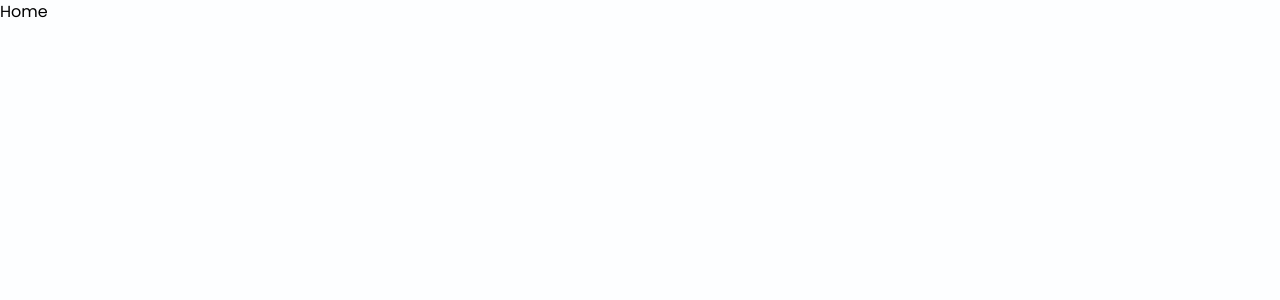
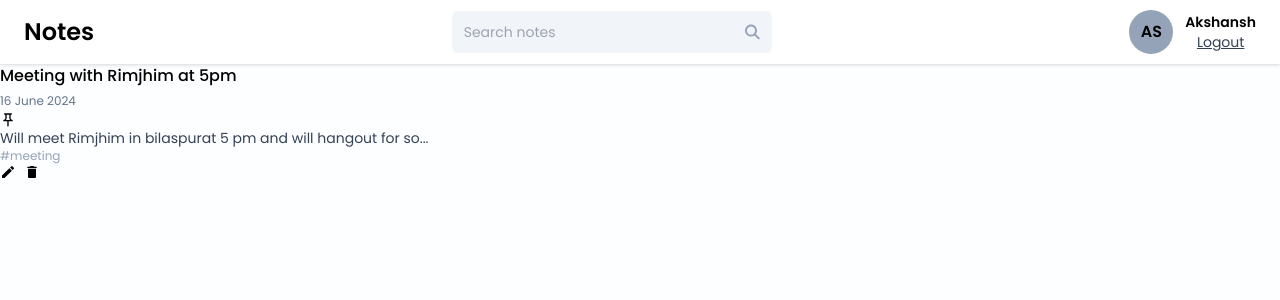
Before and after one commit to Akshansh029/NoteNest-app, a React (Vite) app in the folder client/notes-mern-app/: page /dashboard in a window 1280 px wide. Shown: the top 300 px of the page. Built offline with nearby package versions, Linux system fonts and the light colour scheme.

Commit message:
Card note created

```diff
--- /dev/null
+++ b/client/notes-mern-app/src/components/CardNote/CardNote.jsx
@@ -0,0 +1,36 @@
+/* eslint-disable react/prop-types */
+import { MdOutlinePushPin } from "react-icons/md";
+import { MdDelete, MdEdit } from "react-icons/md";
+
+const CardNote = ({
+  title,
+  date,
+  tags,
+  content,
+  isPinned,
+  deleteNote,
+  onPinNote,
+}) => {
+  return (
+    <div>
+      <div className="">
+        <div className="">
+          <h5 className="text-base font-medium">{title}</h5>
+          <span className="text-xs text-slate-500">{date}</span>
+        </div>
+        <MdOutlinePushPin className="" onClick={onPinNote} />
+      </div>
+      <p className="text-sm text-slate-700">{content?.slice(0, 60)}...</p>
+      <div>
+        <div className="text-xs text-slate-400">{tags}</div>
+
+        <div className="flex items-center gap-2">
+          <MdEdit className="icon-btn hover:text-green-600" />
+          <MdDelete className="icon-btn hover:text-red-600" />
+        </div>
+      </div>
+    </div>
+  );
+};
+
+export default CardNote;
--- a/client/notes-mern-app/src/components/Navbar/Navbar.jsx
+++ b/client/notes-mern-app/src/components/Navbar/Navbar.jsx
@@ -1,7 +1,35 @@
+import { useState } from "react";
+import ProfileInfo from "../ProfileInfo/ProfileInfo";
+import { useNavigate } from "react-router-dom";
+import Searchbar from "../Searchbar/Searchbar";
+
 const Navbar = () => {
+  const [searchQuery, setSearchQuery] = useState("");
+
+  const navigate = useNavigate();
+
+  const handleSearch = () => {};
+
+  const clearSearch = () => {
+    setSearchQuery("");
+  };
+
   return (
     <div className="flex justify-between items-center py-2 px-6 bg-white drop-shadow">
       <h2 className="text-2xl text-black py-2 font-semibold">Notes</h2>
+
+      <Searchbar
+        value={searchQuery}
+        onChange={({ target }) => setSearchQuery(target.value)}
+        handleSearch={handleSearch}
+        onClearSearch={clearSearch}
+      />
+
+      <ProfileInfo
+        onLogout={() => {
+          navigate("/login");
+        }}
+      />
     </div>
   );
 };
--- /dev/null
+++ b/client/notes-mern-app/src/components/ProfileInfo/ProfileInfo.jsx
@@ -0,0 +1,22 @@
+/* eslint-disable react/prop-types */
+import getInitials from "../../utils/getInitials";
+const ProfileInfo = ({ onLogout }) => {
+  return (
+    <div className="flex items-center justify-center gap-3">
+      <div className="w-11 h-11 bg-slate-400 flex items-center justify-center  font-semibold rounded-full p-2">
+        {getInitials("Akshansh Singh")}
+      </div>
+      <div className="flex flex-col justify-center items-center">
+        <p className="text-sm font-semibold">Akshansh</p>
+        <button
+          className="text-sm underline font-normal text-slate-700"
+          onClick={onLogout}
+        >
+          Logout
+        </button>
+      </div>
+    </div>
+  );
+};
+
+export default ProfileInfo;
--- /dev/null
+++ b/client/notes-mern-app/src/components/Searchbar/Searchbar.jsx
@@ -0,0 +1,32 @@
+/* eslint-disable react/prop-types */
+import { FaMagnifyingGlass } from "react-icons/fa6";
+import { IoMdClose } from "react-icons/io";
+
+const Searchbar = ({ value, onChange, handleSearch, onClearSearch }) => {
+  return (
+    <div className="flex items-center w-80 bg-slate-100 px-3 rounded-md gap-2">
+      <input
+        type="text"
+        placeholder="Search notes"
+        className="w-full bg-transparent text-sm font-normal py-[11px] outline-none focus:placeholder:text-slate-600 "
+        value={value}
+        onChange={onChange}
+      />
+
+      {value && (
+        <IoMdClose
+          size={18}
+          className="cursor-pointer"
+          onClick={onClearSearch}
+        />
+      )}
+
+      <FaMagnifyingGlass
+        className="text-slate-400 cursor-pointer hover:text-slate-700"
+        onClick={handleSearch}
+      />
+    </div>
+  );
+};
+
+export default Searchbar;
--- a/client/notes-mern-app/src/pages/Home/Home.jsx
+++ b/client/notes-mern-app/src/pages/Home/Home.jsx
@@ -1,5 +1,22 @@
+import Navbar from "../../components/Navbar/Navbar";
+import CardNote from "../../components/CardNote/CardNote";
+
 const Home = () => {
-  return <div>Home</div>;
+  return (
+    <>
+      <Navbar />
+
+      <div className="container mx-auto">
+        <CardNote
+          title="Meeting with Rimjhim at 5pm"
+          date="16 June 2024"
+          tags="#meeting"
+          content="Will meet Rimjhim in bilaspurat 5 pm and will hangout for sometime"
+          isPinned={true}
+        />
+      </div>
+    </>
+  );
 };
 
 export default Home;
--- a/client/notes-mern-app/src/pages/Login/Login.jsx
+++ b/client/notes-mern-app/src/pages/Login/Login.jsx
@@ -3,7 +3,7 @@ import { useState } from "react";
 import { Link } from "react-router-dom";
 import Navbar from "../../components/Navbar/Navbar";
 import PasswordField from "../../components/PasswordField/PasswordField";
-import validateEmail from "../../utils/utilities";
+import validateEmail from "../../utils/validateEmail";
 
 const Login = () => {
   const [email, setEmail] = useState("");
--- a/client/notes-mern-app/src/pages/Signup/Signup.jsx
+++ b/client/notes-mern-app/src/pages/Signup/Signup.jsx
@@ -3,7 +3,7 @@ import { useState } from "react";
 import { Link } from "react-router-dom";
 import Navbar from "../../components/Navbar/Navbar";
 import PasswordField from "../../components/PasswordField/PasswordField";
-import validateEmail from "../../utils/utilities";
+import validateEmail from "../../utils/validateEmail";
 
 const Signup = () => {
   const [name, setName] = useState("");
--- /dev/null
+++ b/client/notes-mern-app/src/utils/getInitials.js
@@ -0,0 +1,10 @@
+const getInitials = (name) => {
+  if (!name) {
+    return "";
+  }
+  const words = name.split(" ");
+  const initials = words.map((word) => word[0].toUpperCase());
+  return initials.join("");
+};
+
+export default getInitials;
--- a/client/notes-mern-app/src/utils/utilities.js
+++ /dev/null
@@ -1,11 +0,0 @@
-function validateEmail(email) {
-  const emailRegex = /^[a-zA-Z0-9._%+-]+@[a-zA-Z.-]+\.[a-zA-Z]{2,}$/;
-  return emailRegex.test(email);
-}
-
-// function validateUsername(username) {
-//   const usernameRegex = /^(?=.{3,16}$)(?![-_])[a-zA-Z0-9-_]+(?<![-_])$/;
-//   return usernameRegex.test(username);
-// }
-
-export default validateEmail;
--- /dev/null
+++ b/client/notes-mern-app/src/utils/validateEmail.js
@@ -0,0 +1,6 @@
+const validateEmail = (email) => {
+  const emailRegex = /^[a-zA-Z0-9._%+-]+@[a-zA-Z.-]+\.[a-zA-Z]{2,}$/;
+  return emailRegex.test(email);
+};
+
+export default validateEmail;
```
